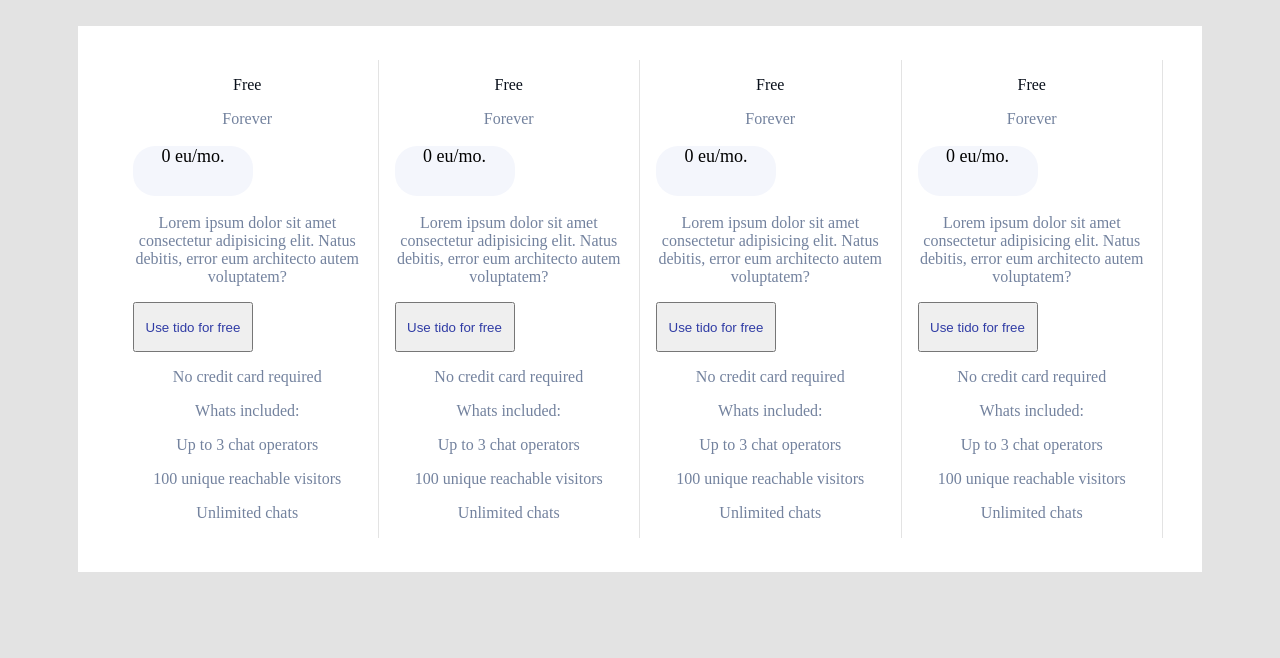
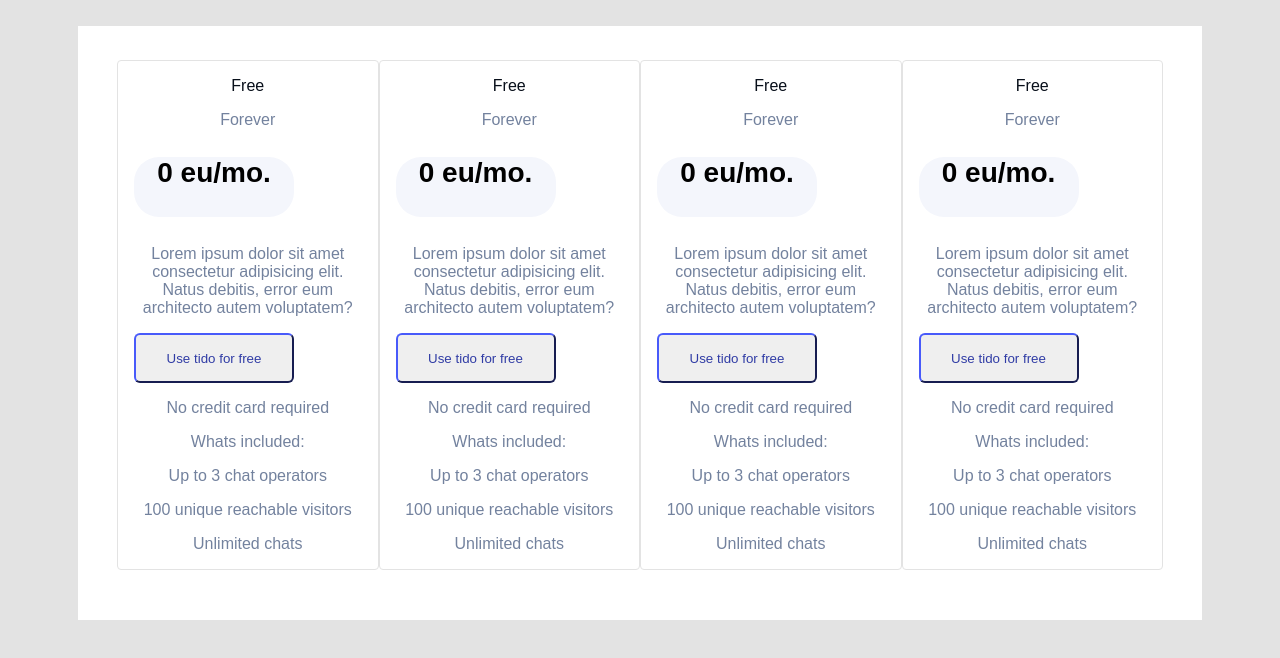
Before and after one commit to frattuk/scss-namu-darbas---vigi26, a plain HTML site: page index.html in a window 1280 px wide. Drawn offline with Linux system fonts and the light colour scheme.

Commit message:
add borders

```diff
--- a/style.scss
+++ b/style.scss
@@ -17,12 +17,15 @@ body {
 
 
         .card1  {
-
-            border-right:  1px solid  #e3e3e3;
+            width: 23%;
+            margin-bottom: 16px;
+            border: 1px solid #e3e3e3;
+            border-radius: 4px;
             padding: 0 16px;
 
         }
         p {
+            font-family: "Nunito sans", sans-serif;
             text-align: center;
             align-items: center;
             color: #73829e;
@@ -32,14 +35,16 @@ body {
                 color: #080f1a;
         }
         .price {
-            text-align: center;
+
+            width: 160px;
+            height: 60px;
+            background-color: #f4f6fc;
+            border-radius: 25px;
+            color: black;
+            font-size: 28px;
+            font-weight: bolder;
             align-items: center;
-            width: 120px;
-            height: 50px;
-            background-color: #f4f6fc;
-            border-radius: 22px;
-            color: black;
-            font-size: 18px;
+
 
         }
 
@@ -52,9 +57,9 @@ body {
 
 
 button {
-    text-align: center;
-    align-items: center;
-    width: 120px;
+    border-radius: 6px;
+    border-color: #303ca5;
+    width: 160px;
     height: 50px;
     color: #303ca5;
 }
```
Also changed, not shown: style.css, 1 other file.
